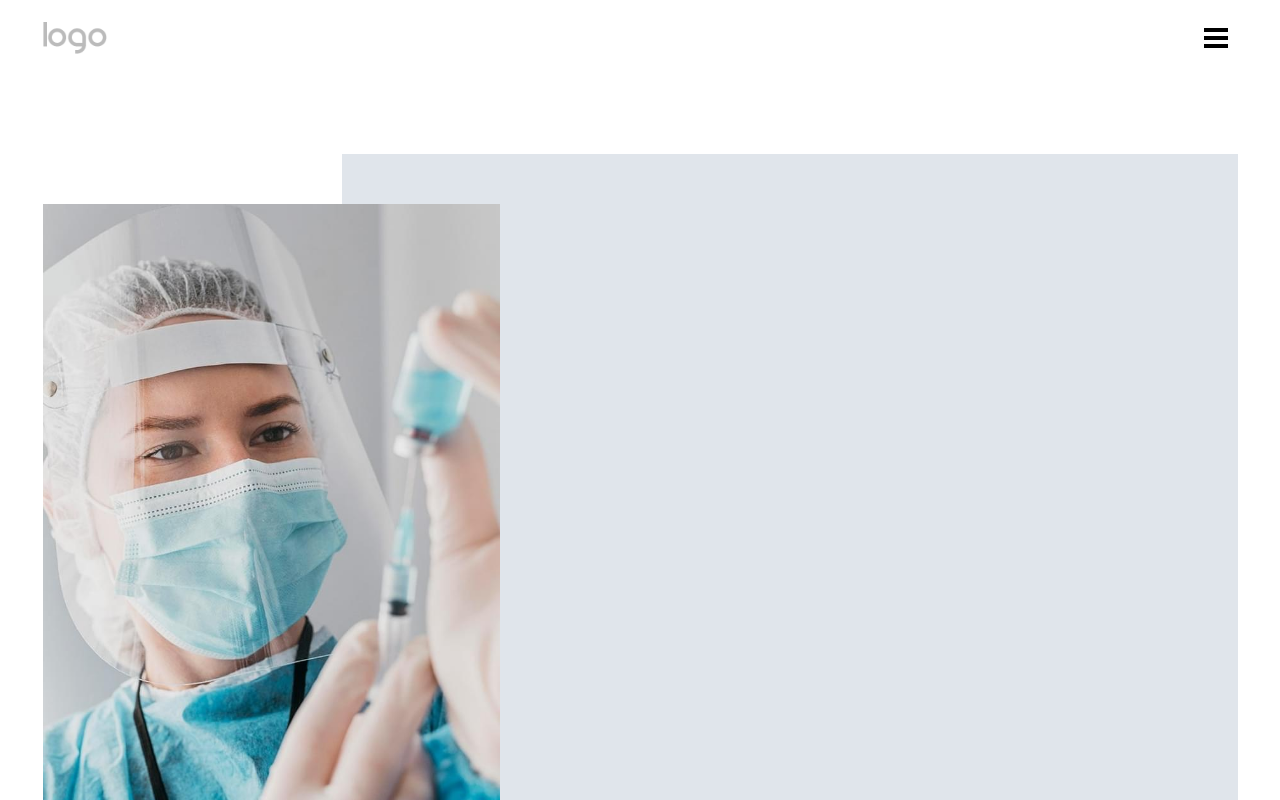
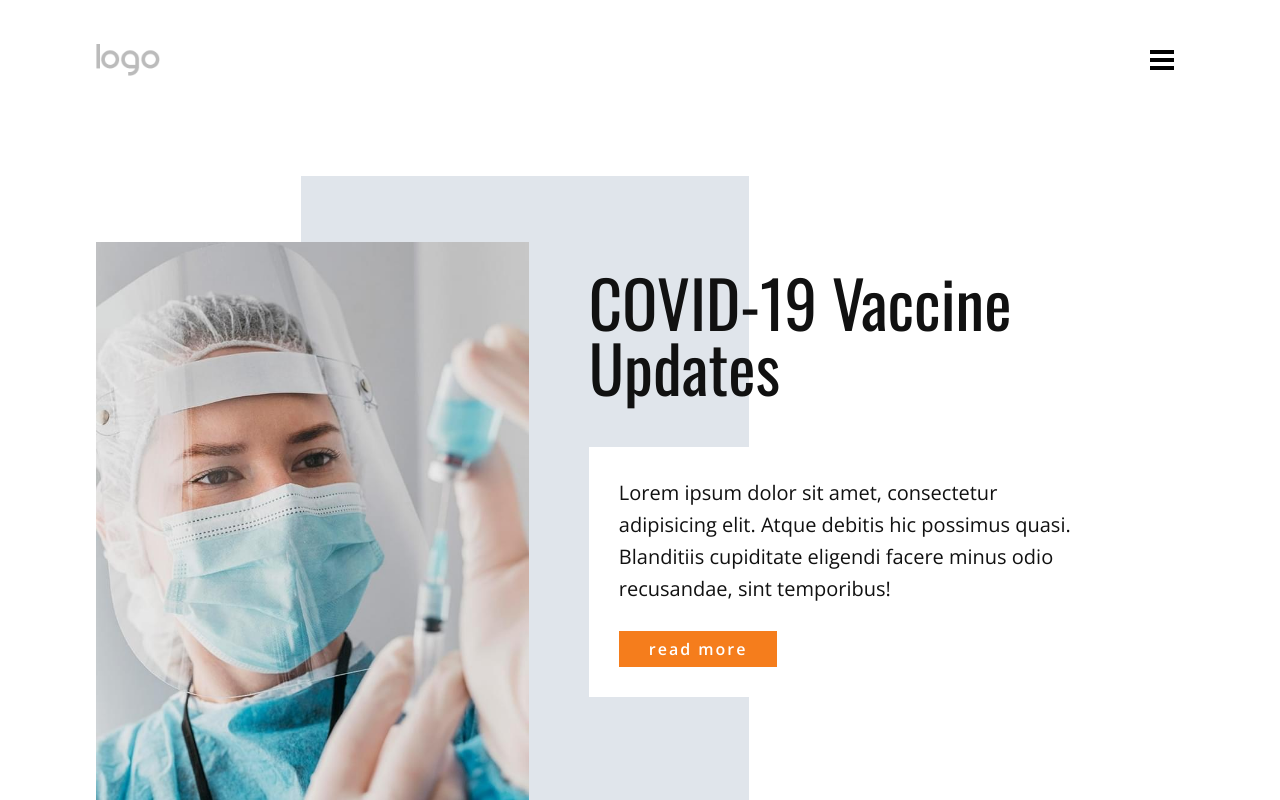
Before and after one commit to Vladimir-github-account/covid-19, a React (Create React App) app: page / in a window 1280 px wide. Shown: the top 800 px of the page. Built offline with nearby package versions, Linux system fonts and the light colour scheme.

Commit message:
Add: responsive desktop & tablet

```diff
--- a/src/App.css
+++ b/src/App.css
@@ -18,6 +18,22 @@ a{
 }
 
 .wrapper{
-  margin: 0 42.5px;
+  margin: 0 42px;
   color: #111111;
 }
+
+@media screen and (min-width: 768px) {
+  .wrapper{
+    margin: 0 52px;
+  }
+}
+@media screen and (min-width: 992px) {
+  .wrapper{
+    margin: 0 74px;
+  }
+}
+@media screen and (min-width: 1200px) {
+  .wrapper{
+    margin: 0 96px;
+  }
+}
--- a/src/components/Button/Button.module.sass
+++ b/src/components/Button/Button.module.sass
@@ -3,7 +3,7 @@
   background-color: #F57D1C
   color: #FFFFFF
   padding: 10px 30px
-  margin: 26px 0 60px 0
+  margin: 26px 0 0 0
   font-size: 16px
   font-weight: 600
   text-transform: none
--- a/src/components/Footer/Footer.module.sass
+++ b/src/components/Footer/Footer.module.sass
@@ -1,9 +1,16 @@
+@import "../../variables"
+
 .footer
   min-width: 100%
   max-width: 100%
   background-color: #333333
   padding: 45px
   text-align: center
+  margin-top: 60px
+  @media screen and (min-width: $sm)
+    font-size: 16px
+  @media screen and (min-width: $md)
+    font-size: 18px
 
 .paragraph
   margin: 0 auto 30px auto
--- a/src/components/Header/Header.module.sass
+++ b/src/components/Header/Header.module.sass
@@ -12,4 +12,10 @@
   justify-content: space-between
 
   @media screen and (min-width: $sm)
-    padding: 22px 42.5px 0 42.5px
+    padding: 22px 42px 0 42px
+  @media screen and (min-width: $md)
+    padding: 28px 52px 0 52px
+  @media screen and (min-width: $lg)
+    padding: 36px 74px 0 74px
+  @media screen and (min-width: $xl)
+    padding: 44px 96px 0 96px
--- a/src/components/InfoContainer/InfoContainer.module.sass
+++ b/src/components/InfoContainer/InfoContainer.module.sass
@@ -3,18 +3,40 @@
   margin-top: 29px
   display: flex
   flex-direction: column
-  align-items: center
+  align-items: flex-start
+  @media screen and (min-width: $md)
+    position: absolute
+    top: 240px
+    left: 50%
+  @media screen and (min-width: $lg)
+    left: 53%
+  @media screen and (min-width: $xl)
+    left: 46%
 
 .mainHeader
   font-family: Oswald, sans-serif
   font-size: 2.375rem
   line-height: 2.375rem
-  margin-bottom: 48px
+  margin-bottom: 18px
   width: 265px
   @media screen and (min-width: $sm)
     width: 450px
     font-size: 3.75rem
     line-height: 3.75rem
+  @media screen and (min-width: $md)
+    font-size: 2.75rem
+    line-height: 2.75rem
+    width: 348px
+    margin-bottom: 48px
+  @media screen and (min-width: $lg)
+    width: 500px
+    font-size: 65px
+    line-height: 65px
+
+.wrapper
+  padding: 30px
+  align-self: flex-start
+  background-color: #fff
 
 .info
   font-size: 18px
@@ -22,5 +44,9 @@
   width: 265px
   max-width: 100%
   @media screen and (min-width: $sm)
-    align-self: flex-start
     width: 360px
+  @media screen and (min-width: $md)
+    font-size: 1.25rem
+    width: 280px
+  @media screen and (min-width: $lg)
+    width: 460px
--- a/src/components/InfoContainer/index.js
+++ b/src/components/InfoContainer/index.js
@@ -3,12 +3,14 @@ import styles from './InfoContainer.module.sass';
 import Button from "../Button";
 
 const InfoContainer = () => {
-    const {infoContainer, mainHeader, info} = styles;
+    const {infoContainer, mainHeader, info, wrapper} = styles;
     return (
         <div className={infoContainer}>
             <h1 className={mainHeader}>COVID-19 Vaccine Updates</h1>
-            <p className={info}>Lorem ipsum dolor sit amet, consectetur adipisicing elit. Atque debitis hic possimus quasi. Blanditiis cupiditate eligendi facere minus odio recusandae, sint temporibus!</p>
-            <Button/>
+            <div className={wrapper}>
+                <p className={info}>Lorem ipsum dolor sit amet, consectetur adipisicing elit. Atque debitis hic possimus quasi. Blanditiis cupiditate eligendi facere minus odio recusandae, sint temporibus!</p>
+                <Button/>
+            </div>
         </div>
 
     );
--- a/src/components/Main/Main.module.sass
+++ b/src/components/Main/Main.module.sass
@@ -9,11 +9,21 @@
   width: 70vw
   max-width: 457px
   min-height: 448px
+  @media screen and (min-width: $md)
+    width: 42vw
+  @media screen and (min-width: $lg)
+    width: 710px
+    max-width: 710px
+
 
 .img
   max-width: 100%
   position: relative
-  top: 50px
+  top: 66px
+  @media screen and (min-width: $md)
+    object-fit: cover
+    height: 74vw
+    max-height: 650px
 
 .gridBg
   margin: 100px 0 0 50px
@@ -25,6 +35,8 @@
   background-color: #E0E5EB
   width: 70vw
   height: calc(70vw * 1.5 + 105px)
-
-  @media screen and (min-width: $sm)
   max-height: 786px
+  @media screen and (min-width: $md)
+    width: 35vw
+    height: calc(74vw + 132px)
+    margin-left: 155px
```
